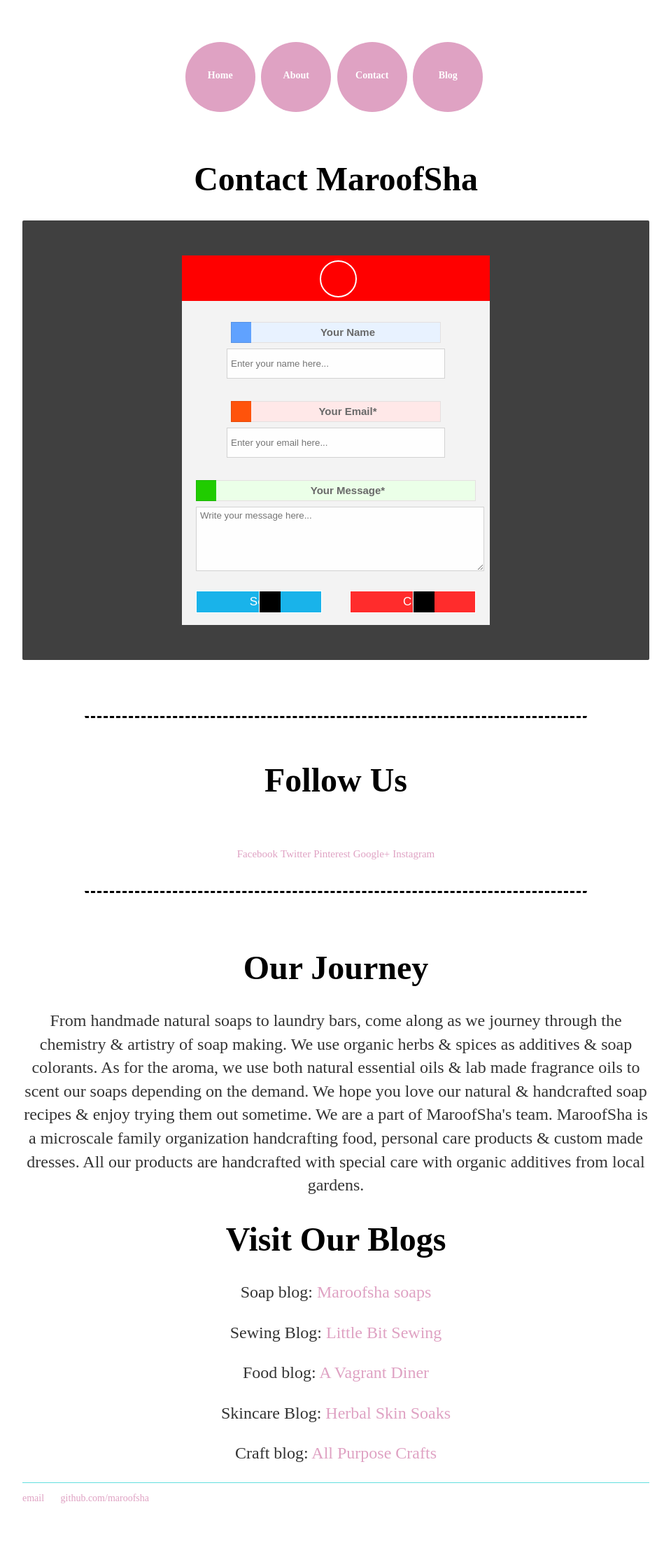
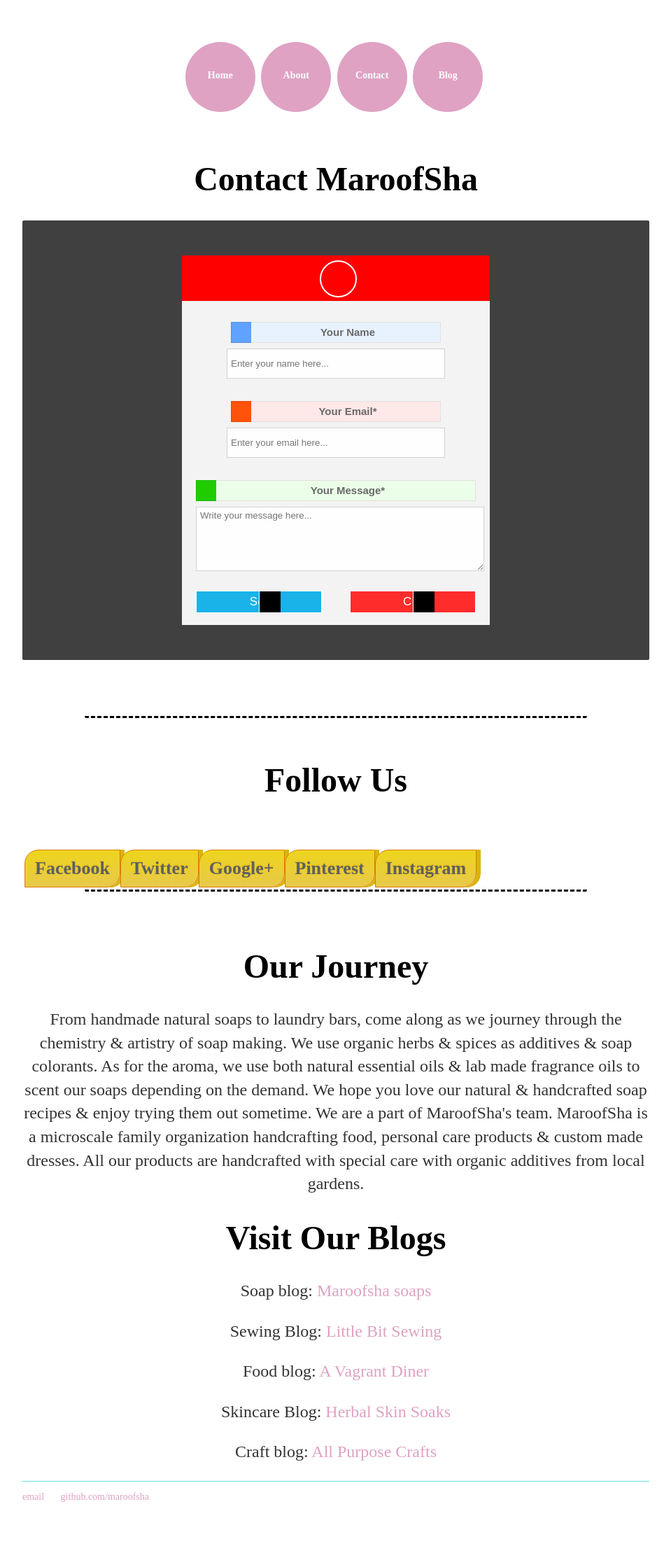
Before and after one commit to maroofsha/maroofsha.github.io, a Jekyll site: the page built from contact.html, in a window 1280 px wide. Shown: the whole page at 70% size, without its empty margins (160-1119 px from the left). Built offline with Jekyll 4.4.1, drawn with Linux system fonts in a browser that asks for light colours.

Commit message:
Create contact.html

```diff
--- a/contact.html
+++ b/contact.html
@@ -336,19 +336,72 @@
     <div><br /></div>
    <div><br /></div>
 
-
-
-    <a href="http://www.facebook.com/maroofsha.5" style="background-color: white;
-    font-family: Julee;  font-size: 15px;" target="_blank">Facebook</a>
-    <a href="http://www.twitter.com/maroofsha2012" style="background-color: white;
-    font-family: Julee;  font-size: 15px;" target="_blank">Twitter</a>
-    <a href="http://www.pinterest.com/maroofsha2012" style="background-color: white;
-    font-family: Julee;  font-size: 15px;" target="_blank">Pinterest</a>
-    <a href="https://plus.google.com/113866337591965664296" style="background-color: white;
-    font-family: Julee;  font-size: 15px;" target="_blank">Google+</a>
-     <a href="http://www.instagram.com/maroofsha" style="background-color: white;
-    font-family: Julee;  font-size: 15px;" target="_blank">Instagram</a>
-
+    <style>
+  #Hr-17 {
+position:relative;
+list-style:none;
+margin:3px;
+padding:0;
+float:left;
+}
+#Hr-17 li {
+margin:0;
+padding:0;
+float:left;
+}
+#Hr-17 li a {
+display:inline;
+float:left;
+margin:0;
+padding:11px 14px;
+overflow:hidden;
+text-decoration:none;
+text-align:center;
+text-transform:capitalize;
+font-size:26px;
+font-weight:bold;
+border:1px ridge #DB7C08;
+text-shadow:0px -2px 1px #E4C31F,0px -1px 1px #E4C31d;
+-moz-border-radius:20px 0px 20px 0px;
+-webkit-border-radius:20px 0px 20px 0px;
+border-radius:20px 0px 20px 0px;
+color:#5F5F60;
+-moz-box-shadow:6px 0px 0px 0px #DBB408;
+-webkit-box-shadow:6px 0px 0px 0px #DBB408;
+box-shadow:6px 0px 0px 0px #DBB408;
+background:#EED51C;
+background:-webkit-gradient(linear,left top,left bottom,from(#EED51C),to(#E8C84B));
+background:-webkit-linear-gradient(top,#EED51C 0%,#E8C84B 100%);
+background:-moz-linear-gradient(top,#EED51C 0%,#E8C84B 100%);
+background:-o-linear-gradient(top,#EED51C 0%,#E8C84B 100%);
+background:-ms-linear-gradient(top,#EED51C 0%,#E8C84B 100%);
+background:linear-gradient(top,#EED51C 0%,#E8C84B 100%);
+-moz-transition:all 0.6s ease-out;
+-webkit-transition:all 0.6s ease-out;
+-o-transition:all 0.6s ease-out;
+transition:all 0.6s ease-out;
+}
+#Hr-17 li a:hover {
+-moz-border-radius:25px 0px 25px 0px;
+-webkit-border-radius:25px 0px 25px 0px;
+border-radius:25px 0px 25px 0px;
+-moz-box-shadow:inset 0px 0px 50px 0px #14B946;
+-webkit-box-shadow:inset 0px 0px 50px 0px #14B946;
+box-shadow:inset 0px 0px 50px 0px #14B946;
+text-shadow:none;
+-moz-transition:all 0.4s ease-in;
+-webkit-transition:all 0.4s ease-in;
+-o-transition:all 0.4s ease-in;
+transition:all 0.4s ease-in;
+}
+    </style>
+<ul id="Hr-17">
+<li><a href="https://www.Facebook.com/maroofsha.5">Facebook</a></li>
+<li><a href="https://www.twitter.com/maroofsha2012">Twitter</a></li>
+<li><a href="https://plus.google.com/113866337591965664296">Google+</a></li>
+<li><a href="https://www.Facebook.com/maroofsha2012">Pinterest</a></li>
+<li><a href="https://www.Facebook.com/maroofsha">Instagram</a></li>
+</ul>
 
 
 <div><br /></div>
```
